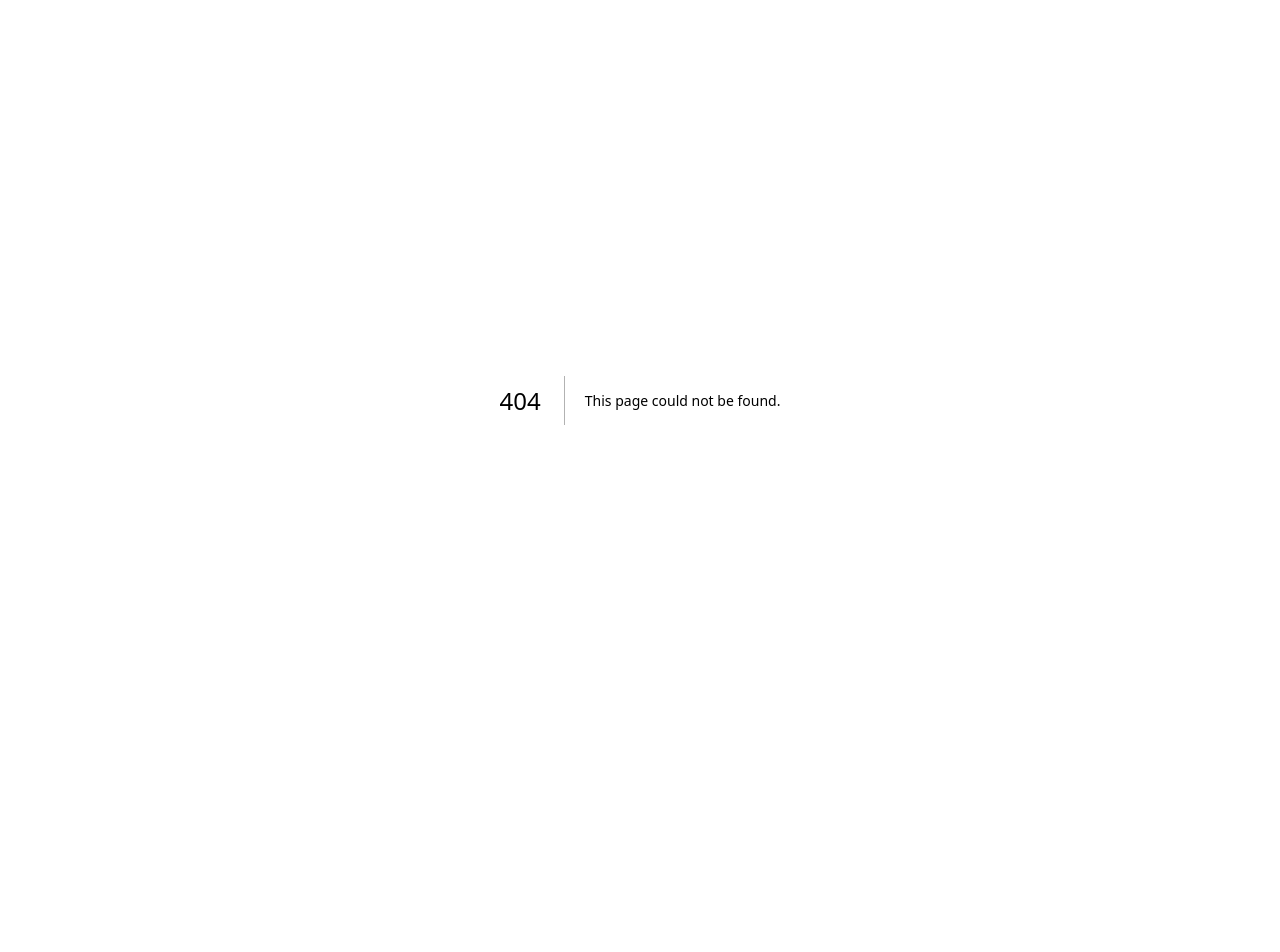
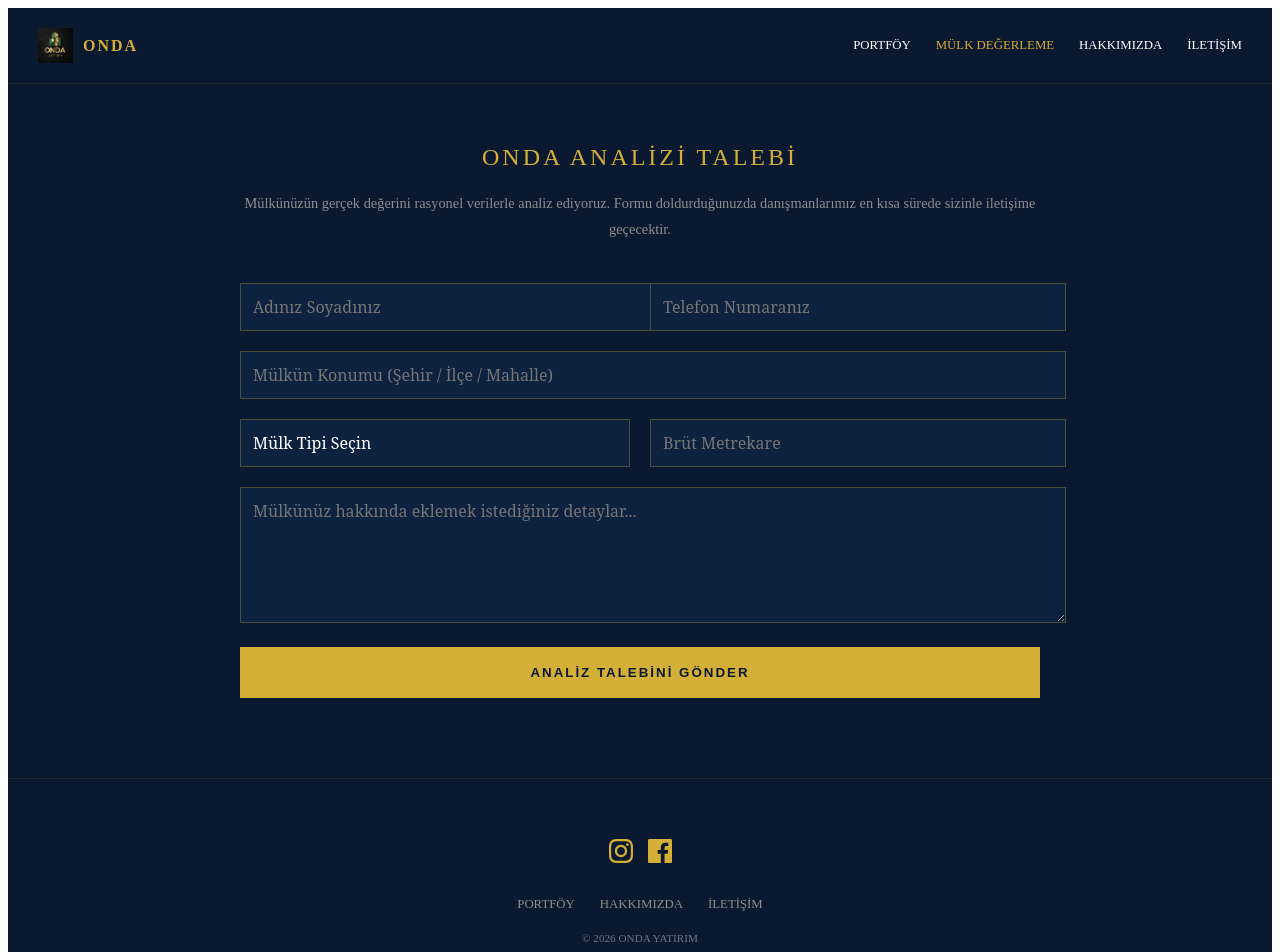
Before and after one commit to monurkilic/onda-web, a Next.js app: page /valuation in a window 1280 px wide. Before the commit this address had no page. Shown: the top 952 px of the page. Before the commit the page ends 800 px from the top, so only its background shows below. Built offline with nearby package versions, Linux system fonts and the light colour scheme.

Commit message:
Create valuation.js

```diff
--- /dev/null
+++ b/pages/valuation.js
@@ -0,0 +1,104 @@
+import { useState } from 'react';
+import Head from 'next/head';
+
+const SocialIcons = ({ size = 20 }) => (
+  <div style={{ display: 'flex', gap: '15px', justifyContent: 'center' }}>
+    <a href="https://www.instagram.com/ondayatirim" target="_blank" rel="noreferrer" style={{ color: '#d4af37' }}><svg width={size} height={size} fill="currentColor" viewBox="0 0 24 24"><path d="M12 2.163c3.204 0 3.584.012 4.85.07 3.252.148 4.771 1.691 4.919 4.919.058 1.265.069 1.645.069 4.849 0 3.205-.012 3.584-.069 4.849-.149 3.225-1.664 4.771-4.919 4.919-1.266.058-1.644.07-4.85.07-3.204 0-3.584-.012-4.849-.07-3.26-.149-4.771-1.699-4.919-4.92-.058-1.265-.07-1.644-.07-4.849 0-3.204.013-3.583.07-4.849.149-3.227 1.664-4.771 4.919-4.919 1.266-.057 1.645-.069 4.849-.069zm0-2.163c-3.259 0-3.667.014-4.947.072-4.358.2-6.78 2.618-6.98 6.98-.059 1.281-.073 1.689-.073 4.948 0 3.259.014 3.668.072 4.948.2 4.358 2.618 6.78 6.98 6.98 1.281.058 1.689.072 4.948.072 3.259 0 3.668-.014 4.948-.072 4.354-.2 6.782-2.618 6.979-6.98.059-1.28.073-1.689.073-4.948 0-3.259-.014-3.667-.072-4.947-.196-4.354-2.617-6.78-6.979-6.98-1.281-.059-1.69-.073-4.949-.073zm0 5.838c-3.403 0-6.162 2.759-6.162 6.162s2.759 6.163 6.162 6.163 6.162-2.759 6.162-6.163-2.759-6.162-6.162-6.162zm0 10.162c-2.209 0-4-1.79-4-4 0-2.209 1.791-4 4-4s4 1.791 4 4c0 2.21-1.791 4-4 4zm6.406-11.845c-.796 0-1.441.645-1.441 1.44s.645 1.44 1.441 1.44c.795 0 1.439-.645 1.439-1.44s-.644-1.44-1.439-1.44z"/></svg></a>
+    <a href="https://www.facebook.com/profile.php?id=61579458574677" target="_blank" rel="noreferrer" style={{ color: '#d4af37' }}><svg width={size} height={size} fill="currentColor" viewBox="0 0 24 24"><path d="M22.675 0h-21.35c-.732 0-1.325.593-1.325 1.325v21.351c0 .731.593 1.324 1.325 1.324h11.495v-9.294h-3.128v-3.622h3.128v-2.671c0-3.1 1.893-4.788 4.659-4.788 1.325 0 2.463.099 2.795.143v3.24l-1.918.001c-1.504 0-1.795.715-1.795 1.763v2.313h3.587l-.467 3.622h-3.12v9.293h6.116c.73 0 1.323-.593 1.323-1.325v-21.35c0-.732-.593-1.325-1.325-1.325z"/></svg></a>
+  </div>
+);
+
+export default function Valuation() {
+  const [isMenuOpen, setIsMenuOpen] = useState(false);
+
+  return (
+    <div style={{backgroundColor: '#0a192f', color: '#fff', minHeight: '100vh', fontFamily: 'serif', display: 'flex', flexDirection: 'column', overflowX: 'hidden'}}>
+      <Head>
+        <title>Mülk Değerleme | Onda Yatırım</title>
+        <meta name="viewport" content="width=device-width, initial-scale=1, maximum-scale=1" />
+      </Head>
+
+      <style dangerouslySetInnerHTML={{ __html: `
+        .hamburger { display: none; cursor: pointer; flex-direction: column; gap: 5px; z-index: 9999; }
+        .hamburger div { width: 25px; height: 3px; background: #d4af37; transition: 0.3s; }
+        .mobile-overlay { position: fixed; top: 0; left: 0; width: 100%; height: 100%; background: #0a192f; z-index: 9000; display: flex; flex-direction: column; align-items: center; justify-content: center; gap: 30px; transform: translateX(100%); transition: 0.4s; }
+        .mobile-overlay.active { transform: translateX(0); }
+        .form-grid { display: grid; grid-template-columns: 1fr 1fr; gap: 20px; }
+        .input-field { padding: 12px; background: #0d223f; border: 1px solid rgba(212,175,55,0.3); color: #fff; font-family: 'serif'; width: 100%; margin-bottom: 20px; font-size: 1rem; }
+        @media (max-width: 768px) {
+          .desktop-nav { display: none !important; }
+          .hamburger { display: flex !important; }
+          .form-grid { grid-template-columns: 1fr !important; gap: 0; }
+          .main-title { font-size: 1.5rem !important; }
+        }
+      `}} />
+
+      {/* HEADER */}
+      <nav style={{padding: '20px 30px', display: 'flex', justifyContent: 'space-between', alignItems: 'center', borderBottom: '1px solid rgba(212,175,55,0.1)', background: '#0a192f', position: 'sticky', top: 0, zIndex: 1000}}>
+        <a href="/" style={{display: 'flex', alignItems: 'center', gap: '10px', textDecoration: 'none'}}>
+          <img src="/logo.png" style={{height: '35px'}} alt="Logo" />
+          <span style={{color: '#d4af37', fontWeight: 'bold', letterSpacing: '2px'}}>ONDA</span>
+        </a>
+        <div className="desktop-nav" style={{display: 'flex', gap: '25px', fontSize: '0.8rem'}}>
+          <a href="/portfolio" style={{color: '#fff', textDecoration: 'none'}}>PORTFÖY</a>
+          <a href="/valuation" style={{color: '#d4af37', textDecoration: 'none'}}>MÜLK DEĞERLEME</a>
+          <a href="/about" style={{color: '#fff', textDecoration: 'none'}}>HAKKIMIZDA</a>
+          <a href="/contact" style={{color: '#fff', textDecoration: 'none'}}>İLETİŞİM</a>
+        </div>
+        <div className="hamburger" onClick={() => setIsMenuOpen(!isMenuOpen)}>
+          <div style={{transform: isMenuOpen ? 'rotate(45deg) translate(5px, 6px)' : 'none'}}></div>
+          <div style={{opacity: isMenuOpen ? 0 : 1}}></div>
+          <div style={{transform: isMenuOpen ? 'rotate(-45deg) translate(5px, -6px)' : 'none'}}></div>
+        </div>
+      </nav>
+
+      <div className={`mobile-overlay ${isMenuOpen ? 'active' : ''}`}>
+        <a href="/" style={{color: '#fff', fontSize: '1.8rem', textDecoration: 'none'}} onClick={() => setIsMenuOpen(false)}>GİRİŞ</a>
+        <a href="/portfolio" style={{color: '#fff', fontSize: '1.8rem', textDecoration: 'none'}} onClick={() => setIsMenuOpen(false)}>PORTFÖY</a>
+        <a href="/valuation" style={{color: '#d4af37', fontSize: '1.8rem', textDecoration: 'none'}} onClick={() => setIsMenuOpen(false)}>MÜLK DEĞERLEME</a>
+        <a href="/contact" style={{color: '#fff', fontSize: '1.8rem', textDecoration: 'none'}} onClick={() => setIsMenuOpen(false)}>İLETİŞİM</a>
+      </div>
+
+      <main style={{flex: 1, padding: '40px 20px', maxWidth: '800px', margin: '0 auto', width: '100%'}}>
+        <h2 className="main-title" style={{color: '#d4af37', textAlign: 'center', marginBottom: '20px', letterSpacing: '3px', fontWeight: '300'}}>ONDA ANALİZİ TALEBİ</h2>
+        <p style={{textAlign: 'center', color: '#8e8e8e', marginBottom: '40px', lineHeight: '1.8', fontSize: '0.9rem'}}>
+          Mülkünüzün gerçek değerini rasyonel verilerle analiz ediyoruz. Formu doldurduğunuzda danışmanlarımız en kısa sürede sizinle iletişime geçecektir.
+        </p>
+
+        <form action="https://formspree.io/f/xvzvooyy" method="POST">
+          <div className="form-grid">
+            <input type="text" name="ad_soyad" placeholder="Adınız Soyadınız" required className="input-field" />
+            <input type="tel" name="telefon" placeholder="Telefon Numaranız" required className="input-field" />
+          </div>
+
+          <input type="text" name="konum" placeholder="Mülkün Konumu (Şehir / İlçe / Mahalle)" required className="input-field" />
+
+          <div className="form-grid">
+            <select name="mulk_tipi" required className="input-field" style={{appearance: 'none'}}>
+              <option value="">Mülk Tipi Seçin</option>
+              <option value="Daire">Daire / Rezidans</option>
+              <option value="Villa">Villa / Müstakil Ev</option>
+              <option value="Ticari">Ticari Gayrimenkul</option>
+              <option value="Arsa">Arsa / Arazi</option>
+            </select>
+            <input type="number" name="metrekare" placeholder="Brüt Metrekare" required className="input-field" />
+          </div>
+
+          <textarea name="ek_notlar" placeholder="Mülkünüz hakkında eklemek istediğiniz detaylar..." rows="5" className="input-field"></textarea>
+
+          <button type="submit" style={{padding: '18px', background: '#d4af37', color: '#0a192f', fontWeight: 'bold', border: 'none', cursor: 'pointer', width: '100%', letterSpacing: '2px'}}>ANALİZ TALEBİNİ GÖNDER</button>
+        </form>
+      </main>
+
+      <footer style={{padding: '60px 20px', borderTop: '1px solid rgba(212,175,55,0.1)', textAlign: 'center', background: '#0a192f', marginTop: '40px'}}>
+        <div style={{marginBottom: '30px'}}><SocialIcons size={24} /></div>
+        <div style={{display: 'flex', justifyContent: 'center', gap: '25px', fontSize: '0.8rem', marginBottom: '20px'}}>
+          <a href="/portfolio" style={{color: '#8e8e8e', textDecoration: 'none'}}>PORTFÖY</a>
+          <a href="/about" style={{color: '#8e8e8e', textDecoration: 'none'}}>HAKKIMIZDA</a>
+          <a href="/contact" style={{color: '#8e8e8e', textDecoration: 'none'}}>İLETİŞİM</a>
+        </div>
+        <p style={{fontSize: '0.7rem', opacity: 0.4}}>© 2026 ONDA YATIRIM</p>
+      </footer>
+    </div>
+  );
+}
```
